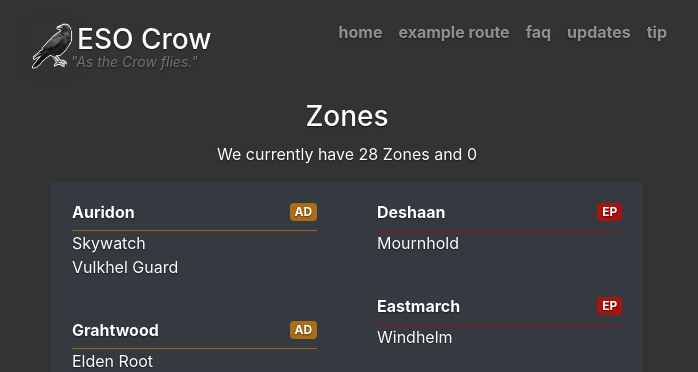
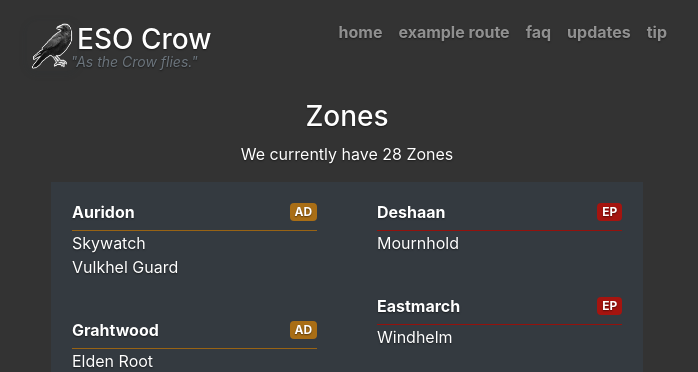
Before and after one commit to kaineyb/ESO-Crow, a Flask app: page /zones in a window 1280 px wide. Shown: the top 372 px of the page, without its empty margins (293-991 px from the left). Run offline with Flask 2, Linux system fonts and the light colour scheme; some libraries are stand-ins or nearby versions.

Commit message:
removed error on zones.html

```diff
--- a/templates/zones.html
+++ b/templates/zones.html
@@ -31,7 +31,7 @@
 {# This should list the zones in order of Type followed by Zone name Alphabetical ##}
 
 {% if zones %}
-        <p>We currently have {{zones|count}} Zones and {{ cities|count}}</p>
+        <p>We currently have {{zones|count}} Zones</p>
 
 
         <div class="container mb-0 p-3 bg-dark zone-cont">
```
